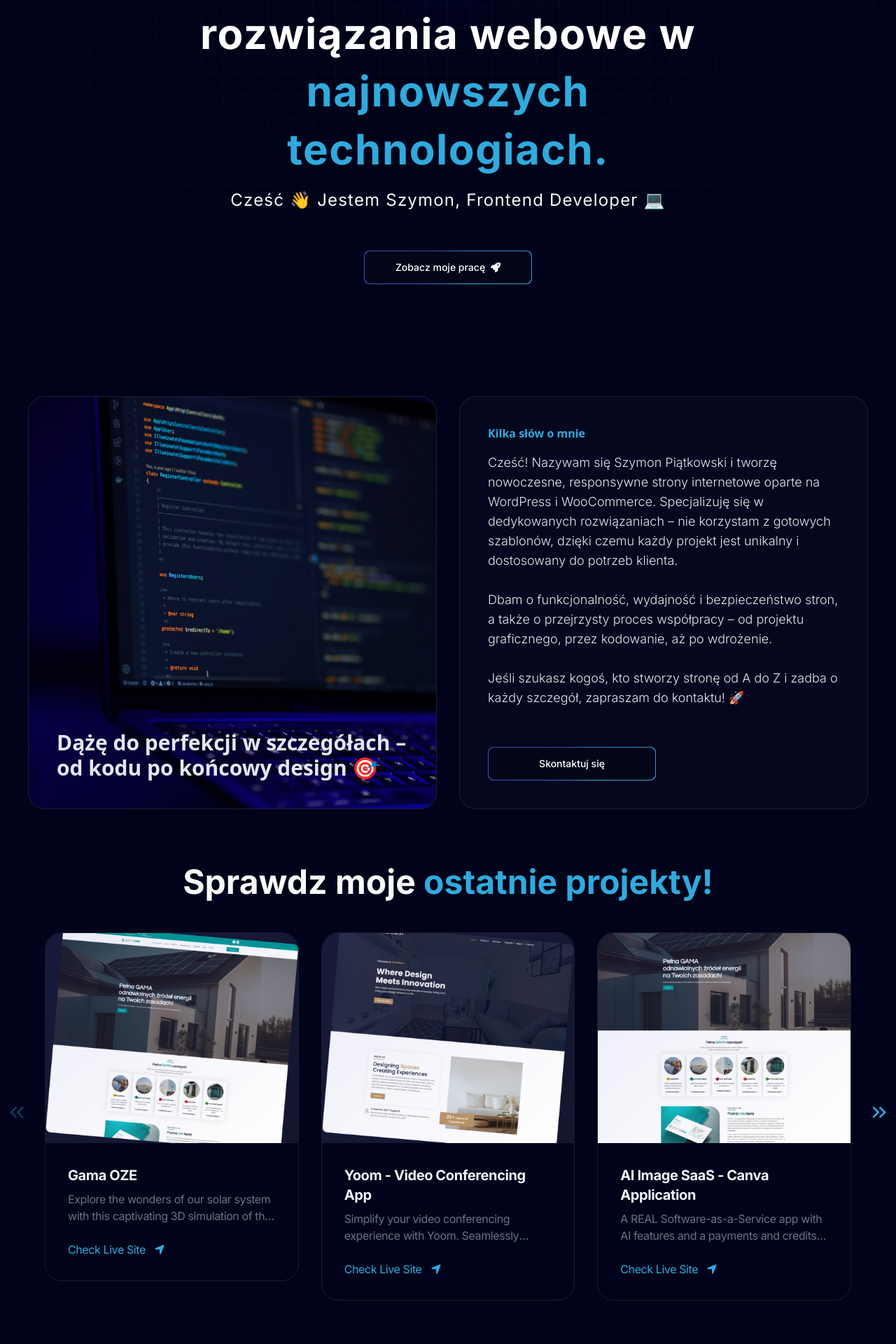
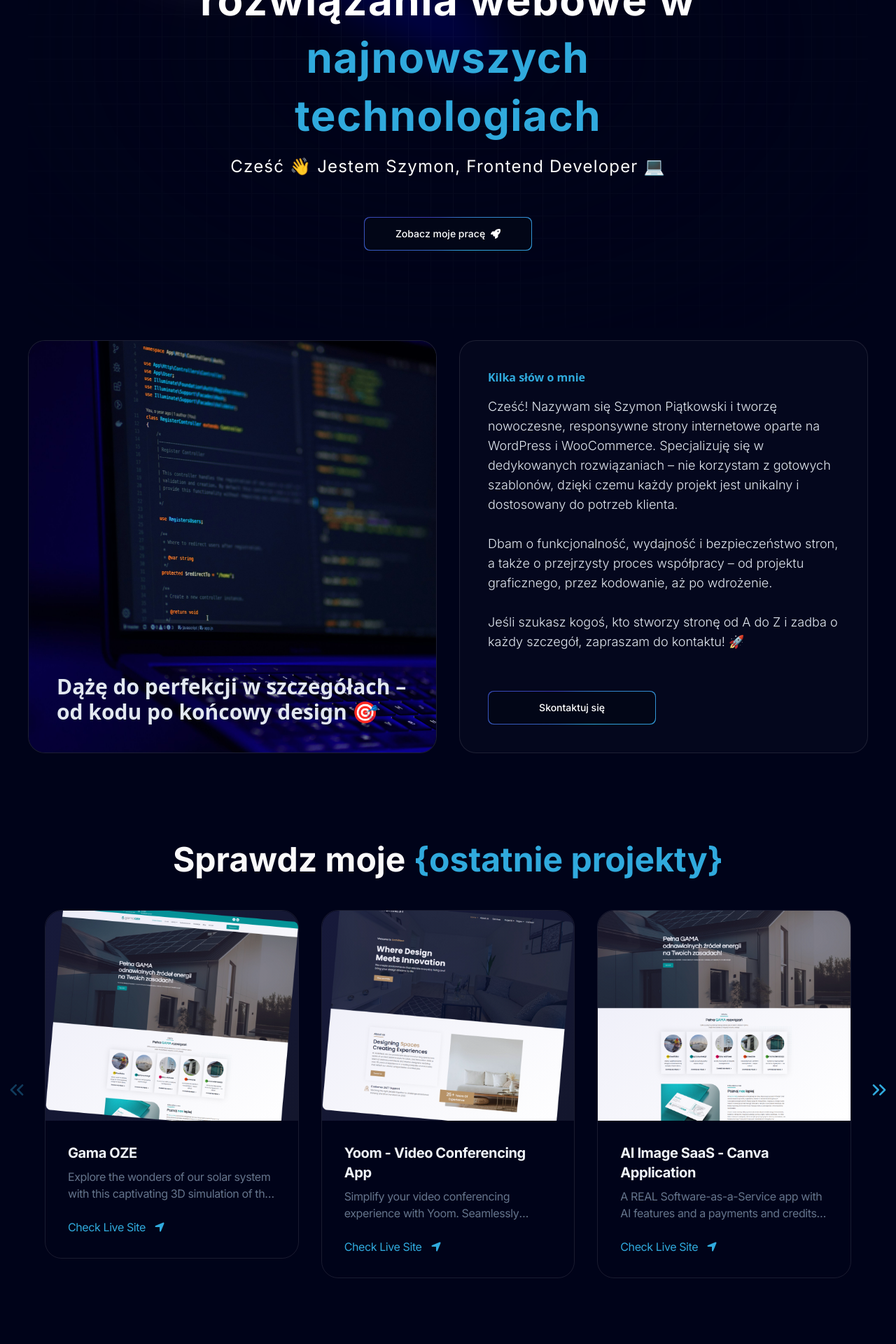
Before and after one commit to frageno/portfolio, a Next.js app: page / in a window 1280 px wide. Shown: the part 440-2360 px from the top of the page at 70% size. Built offline with nearby package versions, Linux system fonts and the light colour scheme.

Commit message:
refactor: improve layout structure and spacing in main components

```diff
--- a/app/page.tsx
+++ b/app/page.tsx
@@ -18,12 +18,14 @@ export default function Home() {
         </a>
       </div>
       <Navbar navItems={navItems} />
+      <div className="space-y-16 md:space-y-24 lg:space-y-32">
         <Hero />
         <Grid />
         <RecentProject />
         <Experience />
         <Footer />
       </div>
+    </div>
   </main>
   );
 }
--- a/components/Experience.tsx
+++ b/components/Experience.tsx
@@ -4,7 +4,7 @@ import { Button } from './ui/MovingBorders'
 
 const Experience = () => {
   return (
-    <div className="py-20 w-full">
+    <div className="w-full">
         <h2 className="heading">
             Dlaczego warto <span className="text-purple"> wybrać mnie?</span>
         </h2>
--- a/components/Hero.tsx
+++ b/components/Hero.tsx
@@ -7,7 +7,7 @@ import { FaRocket } from "react-icons/fa6";
 
 const Hero = () => {
   return (
-    <div className="pb-20 pt-36">
+    <div className="relative w-full pt-24">
         <div>
           <Spotlight
             className="-top-40 -left-10 md:-left-32 md:-top-20 h-screen"
@@ -30,7 +30,7 @@ const Hero = () => {
               Kodowanie z pasją i precyzją
             </h1>
             <TextGenerateEffect
-              className="text-center text-4xl md:text-5xl xl:text-6xl" words="Responsywne i szybkie rozwiązania webowe w najnowszych technologiach."
+              className="text-center text-4xl md:text-5xl xl:text-6xl" words="Responsywne i szybkie rozwiązania webowe w najnowszych technologiach"
             />
             <p className="text-center md:tracking-wider mb-4 text-sm md:text-lg lg:text-2xl">Cześć 👋 Jestem Szymon, Frontend Developer 💻</p>
             <a href="#projekty">
--- a/components/RecentProject.tsx
+++ b/components/RecentProject.tsx
@@ -13,10 +13,10 @@ import { FiChevronsLeft, FiChevronsRight } from "react-icons/fi"; // Add this im
 
 const RecentProject = () => {
   return (
-    <div id="projekty" className="py-20 space-y-12">
+    <div id="projekty" className="space-y-12">
         <h2 className="heading">
             Sprawdz moje { '' }
-            <span className="text-purple">ostatnie projekty!</span>
+            <span className="text-purple">{"{ostatnie projekty}"}</span>
         </h2>
         <div className="relative px-8 lg:px-6">
         <Swiper
--- a/components/ui/BentoGrid.tsx
+++ b/components/ui/BentoGrid.tsx
@@ -22,7 +22,7 @@ export const BentoGrid = ({
   return (
     <div
       className={cn(
-        "grid grid-cols-1 md:grid-cols-6 lg:grid-cols-12 gap-4 lg:gap-8 mx-auto",
+        "grid grid-cols-1 md:grid-cols-6 lg:grid-cols-12 gap-6 lg:gap-8 mx-auto",
         className
       )}
     >
--- a/data/index.ts
+++ b/data/index.ts
@@ -11,7 +11,7 @@ export const navItems = [
       id: 1,
       title: "Dążę do perfekcji w szczegółach – od kodu po końcowy design 🎯",
       subtitle: "",
-      className: "lg:col-span-6 md:col-span-6 min-h-[40vh] lg:h-auto",
+      className: "lg:col-span-6 md:col-span-12 min-h-[40vh] lg:h-auto",
       imgClassName: "w-full h-full",
       titleClassName: "justify-end",
       img: "/about-img.jpg",
@@ -23,7 +23,7 @@ export const navItems = [
             <br /><br />Dbam o funkcjonalność, wydajność i bezpieczeństwo stron, a także o przejrzysty proces współpracy – od projektu graficznego, przez kodowanie, aż po wdrożenie.
             <br /><br /> Jeśli szukasz kogoś, kto stworzy stronę od A do Z i zadba o każdy szczegół, zapraszam do kontaktu! 🚀`,
       subtitle: "Kilka słów o mnie",
-      className: "lg:col-span-6 md:col-span-3",
+      className: "lg:col-span-6 md:col-span-12",
       imgClassName: "",
       titleClassName: "justify-start",
       // img: "/about-img-3.png",
```
Lines whose indentation alone changed are shown as unchanged.
